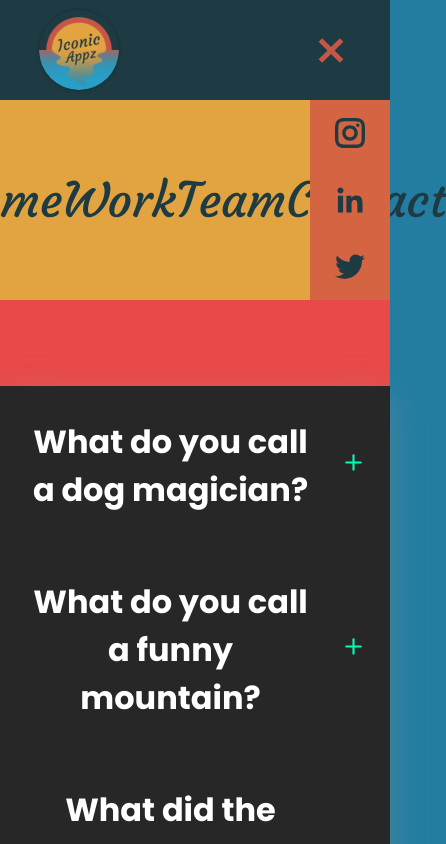
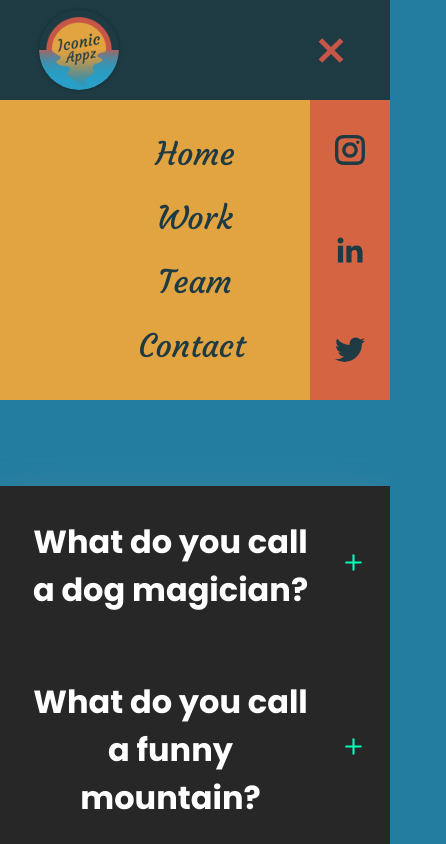
Before and after one commit to nikita-reva/iconinc-appz-website, a React (Create React App) app in the folder frontend/: page /test in a window 390 px wide. Both pictures are taken after a click on the element 331 px from the left and 50 px from the top of the page. Shown: the top 844 px of the page, 446 px wide, since content can reach past the window. Built offline with nearby package versions, Linux system fonts and the light colour scheme.

Commit message:
Navigation responsiveness improved

```diff
--- a/frontend/src/components/Footer/Footer.jsx
+++ b/frontend/src/components/Footer/Footer.jsx
@@ -12,7 +12,7 @@ const Footer = () => {
 	return (
 		<IconicFooterContainer>
 			<GlassButton
-				glimColor="var(--iconic-yellow)"
+				glimColor="var(--iconic-turquoise)"
 				btnsize="big"
 				onClick={() =>
 					scroll.scrollToTop({
--- a/frontend/src/components/Navigation/Navigation.jsx
+++ b/frontend/src/components/Navigation/Navigation.jsx
@@ -1,4 +1,4 @@
-import React, { useState } from 'react'
+import React, { useState, useEffect } from 'react'
 import { GrInstagram, GrLinkedinOption, GrTwitter } from 'react-icons/gr'
 
 import { useClickOutsideRef } from '../../hooks'
@@ -7,11 +7,16 @@ import {
 	barOneVariants,
 	barTwoVariants,
 	barThreeVariants,
-	navLinksContainerVariants,
-	navLinkVariants,
+	navLinksContainerVariantsDesktop,
+	navLinksContainerVariantsMobile,
+	navLinkVariantsDesktop,
+	navLinkVariantsMobile,
 	socialLinksVariants,
 	socialIconVariants,
 	linkHover,
+	logoHover,
+	socialHover,
+	hamburgerHover,
 } from './styles/Navigation.animations'
 
 import {
@@ -31,6 +36,13 @@ import {
 
 const Navigation = () => {
 	const [isActive, setIsActive] = useState(false)
+	const [windowWidth, setWidowWidth] = useState(window.innerWidth)
+
+	useEffect(() => {
+		window.addEventListener('resize', () => {
+			setWidowWidth(window.innerWidth)
+		})
+	})
 
 	const clickOutsideElement = useClickOutsideRef(() => setIsActive(false))
 
@@ -39,23 +51,13 @@ const Navigation = () => {
 			<IconicNav>
 				<IconicLink to="/">
 					<IconicLogo
-						whileHover={{
-							boxShadow: '0 0 6px 1px rgba(0, 0, 0, 0.3)',
-							scale: 1.04,
-						}}
+						whileHover={logoHover}
 						src={'/images/logo.png'}
 						alt="Iconic Appz Logo"
 					/>
 				</IconicLink>
 				<IconicHamburger
-					whileHover={{
-						backgroundColor: 'var(--iconic-yellow)',
-					}}
-					transition={{
-						type: 'spring',
-						ease: 'easeIn',
-						duration: 1,
-					}}
+					whileHover={hamburgerHover}
 					onClick={() => setIsActive(!isActive)}
 				>
 					<IconicBar
@@ -75,33 +77,53 @@ const Navigation = () => {
 			<IconicNavLinksContainer>
 				<IconicNavLinks
 					initial={false}
-					variants={navLinksContainerVariants}
+					variants={
+						windowWidth > 991
+							? navLinksContainerVariantsDesktop
+							: navLinksContainerVariantsMobile
+					}
 					animate={isActive ? 'visible' : 'hidden'}
 				>
 					<IconicNavLinkWrapper
 						initial={false}
-						variants={navLinkVariants}
+						variants={
+							windowWidth >= 991
+								? navLinkVariantsDesktop
+								: navLinkVariantsMobile
+						}
 						whileHover={linkHover}
 					>
 						<IconicNavLink to="/">Home</IconicNavLink>
 					</IconicNavLinkWrapper>
 					<IconicNavLinkWrapper
 						initial={false}
-						variants={navLinkVariants}
+						variants={
+							windowWidth >= 991
+								? navLinkVariantsDesktop
+								: navLinkVariantsMobile
+						}
 						whileHover={linkHover}
 					>
 						<IconicNavLink to="/test">Work</IconicNavLink>
 					</IconicNavLinkWrapper>
 					<IconicNavLinkWrapper
 						initial={false}
-						variants={navLinkVariants}
+						variants={
+							windowWidth >= 991
+								? navLinkVariantsDesktop
+								: navLinkVariantsMobile
+						}
 						whileHover={linkHover}
 					>
 						<IconicNavLink to="/test">Team</IconicNavLink>
 					</IconicNavLinkWrapper>
 					<IconicNavLinkWrapper
 						initial={false}
-						variants={navLinkVariants}
+						variants={
+							windowWidth >= 991
+								? navLinkVariantsDesktop
+								: navLinkVariantsMobile
+						}
 						whileHover={linkHover}
 					>
 						<IconicNavLink to="/test">Contact</IconicNavLink>
@@ -115,7 +137,7 @@ const Navigation = () => {
 						variants={socialIconVariants}
 						href="https://www.instagram.com/iconicappz/"
 						target="_blank"
-						whileHover={linkHover}
+						whileHover={socialHover}
 					>
 						<GrInstagram />
 					</IconicSocialIcon>
@@ -123,7 +145,7 @@ const Navigation = () => {
 						variants={socialIconVariants}
 						href="https://www.linkedin.com/company/71537625/admin/"
 						target="_blank"
-						whileHover={linkHover}
+						whileHover={socialHover}
 					>
 						<GrLinkedinOption />
 					</IconicSocialIcon>
@@ -131,7 +153,7 @@ const Navigation = () => {
 						variants={socialIconVariants}
 						href="https://twitter.com/?lang=en"
 						target="_blank"
-						whileHover={linkHover}
+						whileHover={socialHover}
 					>
 						<GrTwitter />
 					</IconicSocialIcon>
--- a/frontend/src/components/Navigation/styles/Navigation.animations.js
+++ b/frontend/src/components/Navigation/styles/Navigation.animations.js
@@ -1,3 +1,38 @@
+// Hover animations
+export const logoHover = {
+	boxShadow: '0 0 6px 1px rgba(0, 0, 0, 0.3)',
+	scale: 1.04,
+}
+
+export const hamburgerHover = {
+	backgroundColor: 'var(--iconic-yellow)',
+	transition: {
+		type: 'spring',
+		ease: 'easeIn',
+		duration: 1,
+	},
+}
+
+export const linkHover = {
+	scale: 1.1,
+	transition: {
+		type: 'spring',
+		mass: 1.2,
+		damping: 4,
+		stiffness: 1000,
+	},
+}
+
+export const socialHover = {
+	scale: 1.2,
+	transition: {
+		type: 'spring',
+		mass: 2,
+		stiffness: 800,
+	},
+}
+
+// Variants
 export const barOneVariants = {
 	notActive: {
 		rotateZ: 0,
@@ -5,7 +40,6 @@ export const barOneVariants = {
 		transition: {
 			type: 'spring',
 			duration: 0.5,
-			bounce: 0.4,
 			stiffness: 200,
 		},
 	},
@@ -14,8 +48,6 @@ export const barOneVariants = {
 		y: 10,
 		transition: {
 			type: 'spring',
-			duration: 0.5,
-			bounce: 0.4,
 			stiffness: 200,
 			delay: 0.2,
 		},
@@ -28,7 +60,6 @@ export const barTwoVariants = {
 		transition: {
 			type: 'spring',
 			duration: 0.6,
-			bounce: 0.4,
 			delay: 0.2,
 			stiffness: 120,
 		},
@@ -48,8 +79,6 @@ export const barThreeVariants = {
 		y: 0,
 		transition: {
 			type: 'spring',
-			duration: 0.5,
-			bounce: 0.4,
 			stiffness: 200,
 		},
 	},
@@ -58,19 +87,16 @@ export const barThreeVariants = {
 		y: -10,
 		transition: {
 			type: 'spring',
-			duration: 0.5,
-			bounce: 0.4,
 			stiffness: 200,
 			delay: 0.2,
 		},
 	},
 }
 
-export const navLinksContainerVariants = {
+export const navLinksContainerVariantsDesktop = {
 	hidden: {
 		height: 0,
 		transition: {
-			delay: 0.2,
 			type: 'tween',
 			duration: 0.4,
 			ease: 'easeIn',
@@ -83,7 +109,6 @@ export const navLinksContainerVariants = {
 		height: 200,
 		transition: {
 			type: 'spring',
-			duration: 0.5,
 			ease: 'easeIn',
 			stiffness: 160,
 			when: 'beforeChildren',
@@ -92,12 +117,55 @@ export const navLinksContainerVariants = {
 	},
 }
 
-export const navLinkVariants = {
+export const navLinksContainerVariantsMobile = {
 	hidden: {
+		height: 0,
+		transition: {
+			type: 'tween',
+			duration: 0.4,
+			ease: 'easeIn',
+			when: 'afterChildren',
+			staggerChildren: 0.2,
+			staggerDirection: -1,
+		},
+	},
+	visible: {
+		height: 300,
+		transition: {
+			type: 'spring',
+			ease: 'easeIn',
+			stiffness: 160,
+			when: 'beforeChildren',
+			staggerChildren: 0.2,
+		},
+	},
+}
+
+export const navLinkVariantsDesktop = {
+	hidden: {
+		x: 0,
 		y: -300,
 	},
 	visible: {
+		x: 0,
 		y: 0,
+	},
+}
+
+export const navLinkVariantsMobile = {
+	hidden: {
+		y: 0,
+		x: '-70vw',
+	},
+	visible: {
+		y: 0,
+		x: 0,
+		transition: {
+			type: 'spring',
+			velocity: 5,
+			restSpeed: 5,
+			ease: 'easeIn',
+		},
 	},
 }
 
@@ -130,12 +198,3 @@ export const socialIconVariants = {
 		x: 0,
 	},
 }
-
-export const linkHover = {
-	scale: 1.2,
-	transition: {
-		type: 'spring',
-		mass: 2,
-		stiffness: 800,
-	},
-}
--- a/frontend/src/components/Navigation/styles/Navigation.styles.jsx
+++ b/frontend/src/components/Navigation/styles/Navigation.styles.jsx
@@ -60,10 +60,16 @@ export const IconicNavLinks = styled(motion.ul)`
 	display: flex;
 	align-items: center;
 	justify-content: center;
+	gap: 24px;
+	flex-direction: row;
 	background: var(--iconic-yellow);
+
+	@media screen and (max-width: 991px) {
+		flex-direction: column;
+	}
 `
 export const IconicNavLinkWrapper = styled(motion.li)`
-	width: 200px;
+	width: auto;
 	list-style: none;
 `
 export const IconicNavLink = styled(Link)`
@@ -72,6 +78,10 @@ export const IconicNavLink = styled(Link)`
 	font-size: 3rem;
 	color: var(--iconic-darkblue);
 	text-decoration: none;
+
+	@media screen and (max-width: 991px) {
+		font-size: 2rem;
+	}
 `
 
 export const IconicSocialLinks = styled(motion.div)`
--- a/frontend/src/pages/ComponentTestPage/ComponentTestPage.jsx
+++ b/frontend/src/pages/ComponentTestPage/ComponentTestPage.jsx
@@ -1,16 +1,12 @@
 import React from 'react'
 
 import { BgColorContainer, CenterContentContainer } from '../../containers'
-import { GlassButton } from '../../components'
 import { Accordion } from '../../components'
 
 const ComponentTestPage = () => {
 	return (
-		<BgColorContainer bgcolor="#e94949">
+		<BgColorContainer bgcolor="var(--iconic-blue)">
 			<CenterContentContainer>
-				{/* <GlassButton linkTo="/" btnsize="big" glimColor="#55a4ee" />
-				<GlassButton linkTo="/" btnsize="big" glimColor="#e96f37" />
-				<GlassButton linkTo="/" btnsize="big" glimColor="#db235a" /> */}
 				<Accordion />
 			</CenterContentContainer>
 		</BgColorContainer>
```
